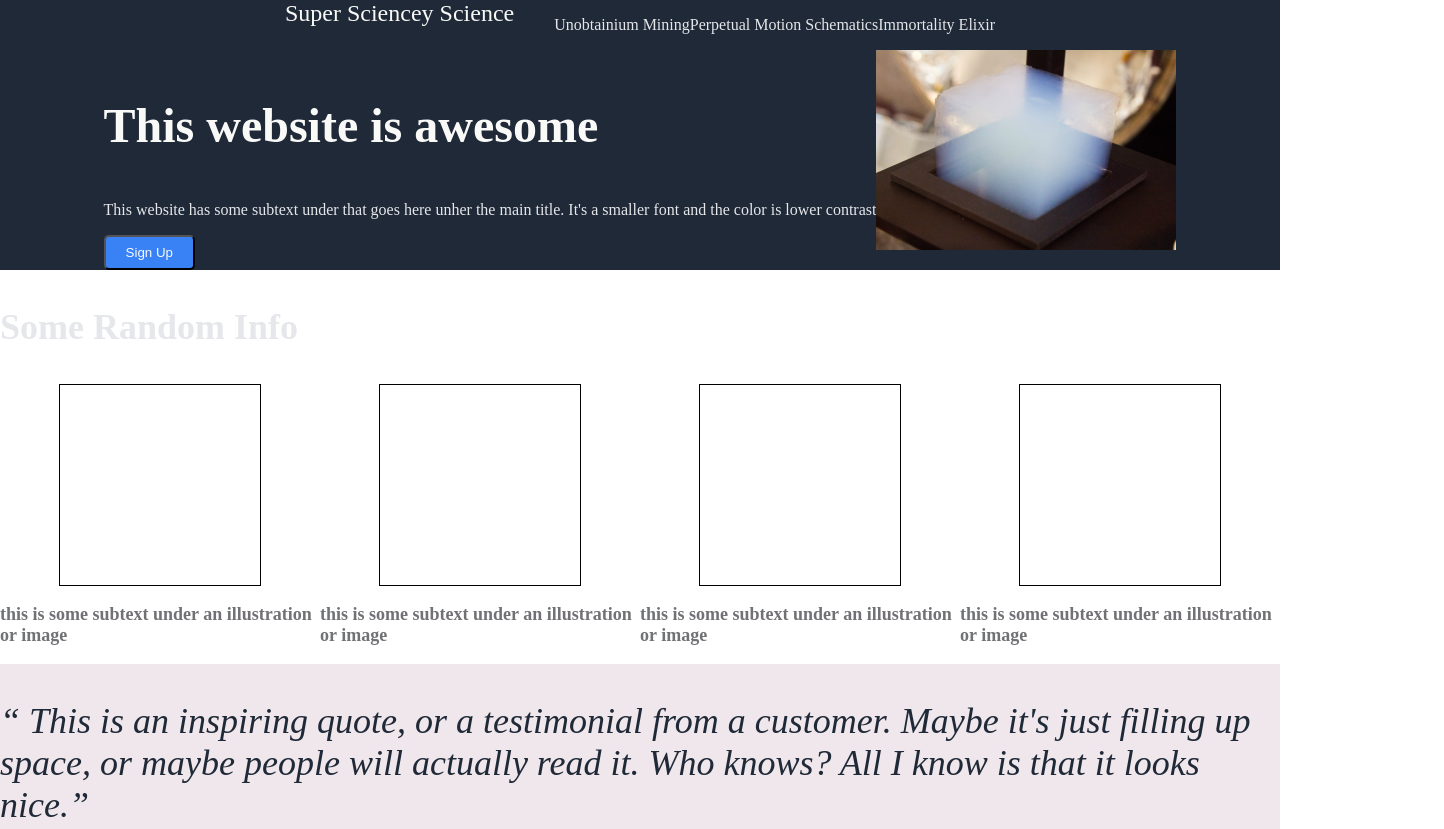
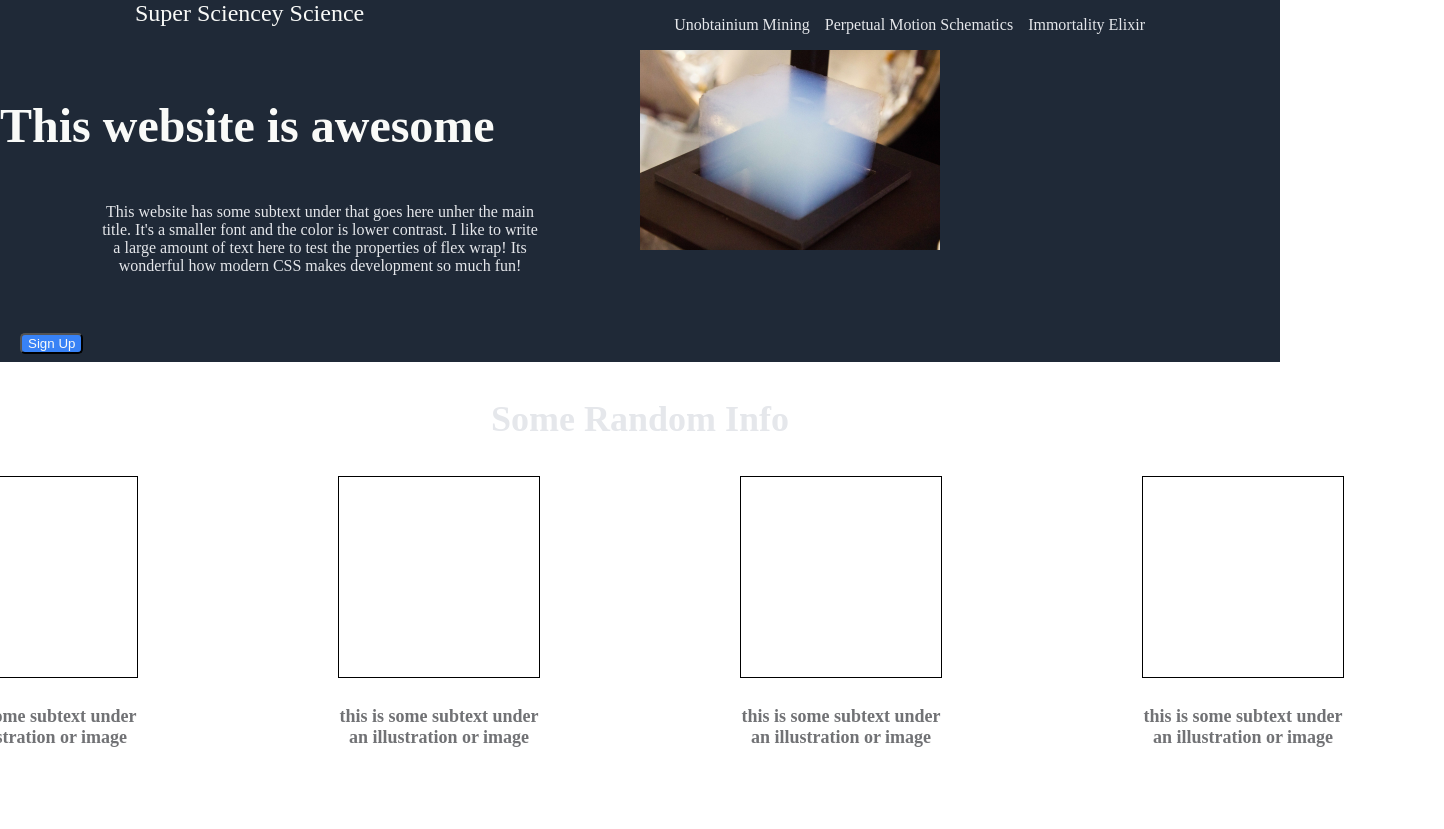
Before and after one commit to CarmenBurk/Landing-Page, a plain HTML site: page index.html in a window 1280 px wide. Shown: the top 829 px of the page, 1444 px wide, since content can reach past the window. Drawn offline with Linux system fonts and the light colour scheme.

Commit message:
added proper margins to infobox text, various other flex fixes

```diff
--- a/index.html
+++ b/index.html
@@ -21,7 +21,7 @@
   <div class="hero darkbackground">
     <div class="container">
       <p class="main" >This website is awesome</p>
-      <p class="subtext">This website has some subtext under that goes here unher the main title. It's a smaller font and the color is lower contrast</p>
+      <p class="subtext">This website has some subtext under that goes here unher the main title. It's a smaller font and the color is lower contrast. I like to write a large amount of text here to test the properties of flex wrap! Its wonderful how modern CSS makes development so much fun!</p>
       <button>Sign Up</button>
       </div>
     <div class="container-image">
--- a/mystyle.css
+++ b/mystyle.css
@@ -16,6 +16,7 @@ img {
 }
 .darkbackground {
 background-color: #1f2937;
+
 }
 .logo {
     font-size: 24px;
@@ -33,6 +34,7 @@ font-weight: 900;
 }
 
 .testimonialbackground {
+    padding: 100px 200px 100px;
     background-color: #efe7eb;
 }
 
@@ -65,16 +67,18 @@ background-color: #3882f6;
 button {
     background-color: #3882f6;
     color: #F9FAF8;
-    padding: 8px 20px 8px;
+    margin: 8px 20px 8px;
 
     border-radius: 5px;
 }
 .header {
     display: flex;
+    justify-content: space-around;
 }
 .nav-links > ul {
     display: flex;
     list-style: none;
+    justify-content: space-around;
 }
 .borderbox {
     width: 200px;
@@ -83,18 +87,54 @@ button {
     justify-self: center;
     border-width: 1px;
 
+
 }
 .info {
 flex-direction: column;
 justify-content: center;
+padding: 0px 200px 100px;
 
 }
 .imagesection {
 display: flex;
+justify-content: center;
 }
-.boxgroup {
+
+.subtext {
+    color: #E5E7Eb;
+    text-align: center;
 
 }
-.subtext {
-    color: #E5E7Eb;
+.title-container {
+    text-align: center;
 }
+.bboxwtext {
+    display: flex;
+    flex-flow: column wrap;
+    justify-content: center;
+    align-items: center;
+    padding: 0px 100px 0px;
+    gap: 10px;
+}
+ul {
+    gap: 15px;
+}
+
+div.hero.darkbackground > div.container > p.subtext {
+    margin: 50px 100px 50px;
+}
+.hero {
+    justify-content: space-around;
+}
+div.hero.darkbackground > div.container {
+    flex:1;
+}
+div.hero.darkbackground > div.container-image {
+    flex:1;
+}
+div.hero {
+ justify-content: center;
+}
+.container-image {
+    flex: 1;
+}
```
